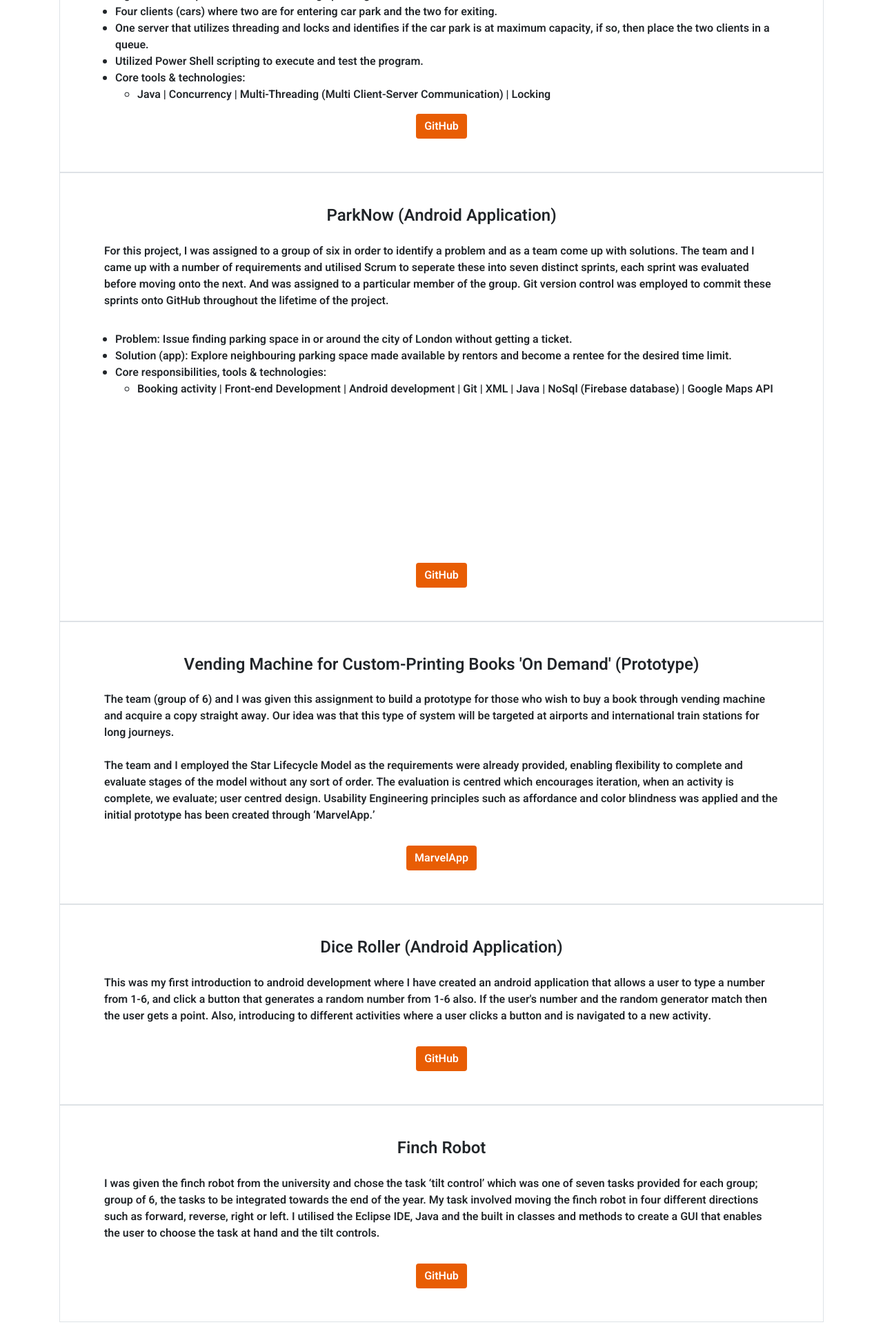
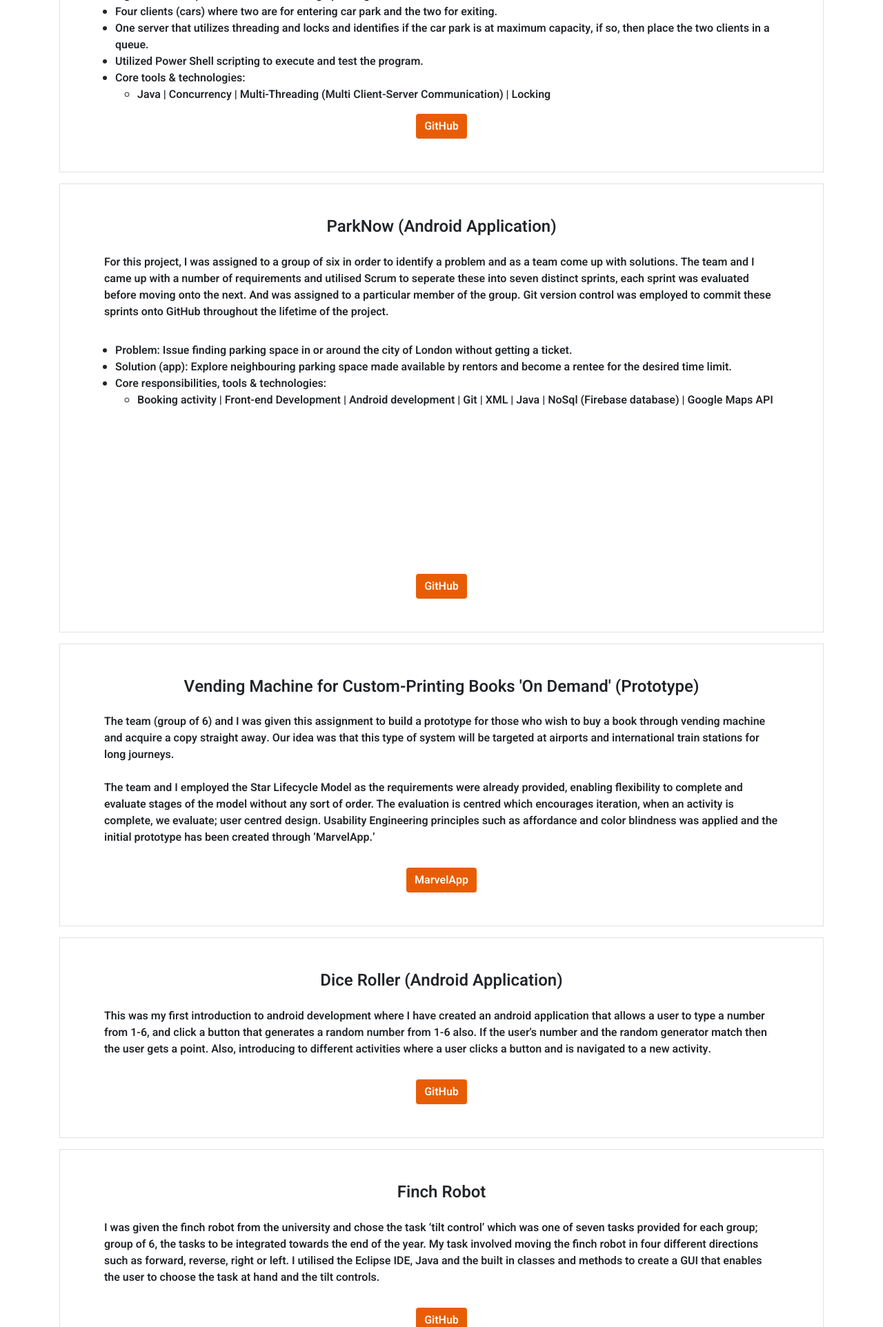
Before and after one commit to abdulnaseem/personal-portfolio, a Django app: page /projects/university_projects/ in a window 1280 px wide. Shown: the part 1221-3145 px from the top of the page at 69% size. Run offline with Django 3.2, Linux system fonts and the light colour scheme; some libraries are stand-ins or nearby versions; grey boxes are pictures that could not be loaded.

Commit message:
positioning

```diff
--- a/static/css/uniproj.css
+++ b/static/css/uniproj.css
@@ -82,7 +82,6 @@ body > div.container.my-5.d-grid.gap-5.p-5.rounded > div:nth-child(1) > div:nth-
   #projects{
     width:100%!important;
     margin-top:4px!important;
-
   }
 
 }
--- a/templates/basic_portfolio/university_projects.html
+++ b/templates/basic_portfolio/university_projects.html
@@ -47,7 +47,7 @@
         </div>
       </div>
 
-      <div class="p-5 border">
+      <div class="p-5 my-3 border">
         <div class="col text-center">
           <h4>Car Park Management System</h4>
         </div>
@@ -71,7 +71,7 @@
         </div>
       </div>
 
-      <div class="p-5 border">
+      <div class="p-5 my-3 border">
         <div class="col text-center">
           <h4>ParkNow (Android Application)</h4>
         </div>
@@ -98,7 +98,7 @@
         </div>
       </div>
 
-      <div class="p-5 border">
+      <div class="p-5 my-3 border">
         <div class="col text-center">
           <h4>Vending Machine for Custom-Printing Books 'On Demand' (Prototype)</h4>
         </div>
@@ -114,7 +114,7 @@
         </div>
       </div>
 
-      <div class="p-5 border">
+      <div class="p-5 my-3 border">
         <div class="col text-center">
           <h4>Dice Roller (Android Application)</h4>
         </div>
@@ -128,7 +128,7 @@
         </div>
       </div>
 
-      <div class="p-5 border">
+      <div class="p-5 my-3 border">
         <div class="col text-center">
           <h4>Finch Robot</h4>
         </div>
```
